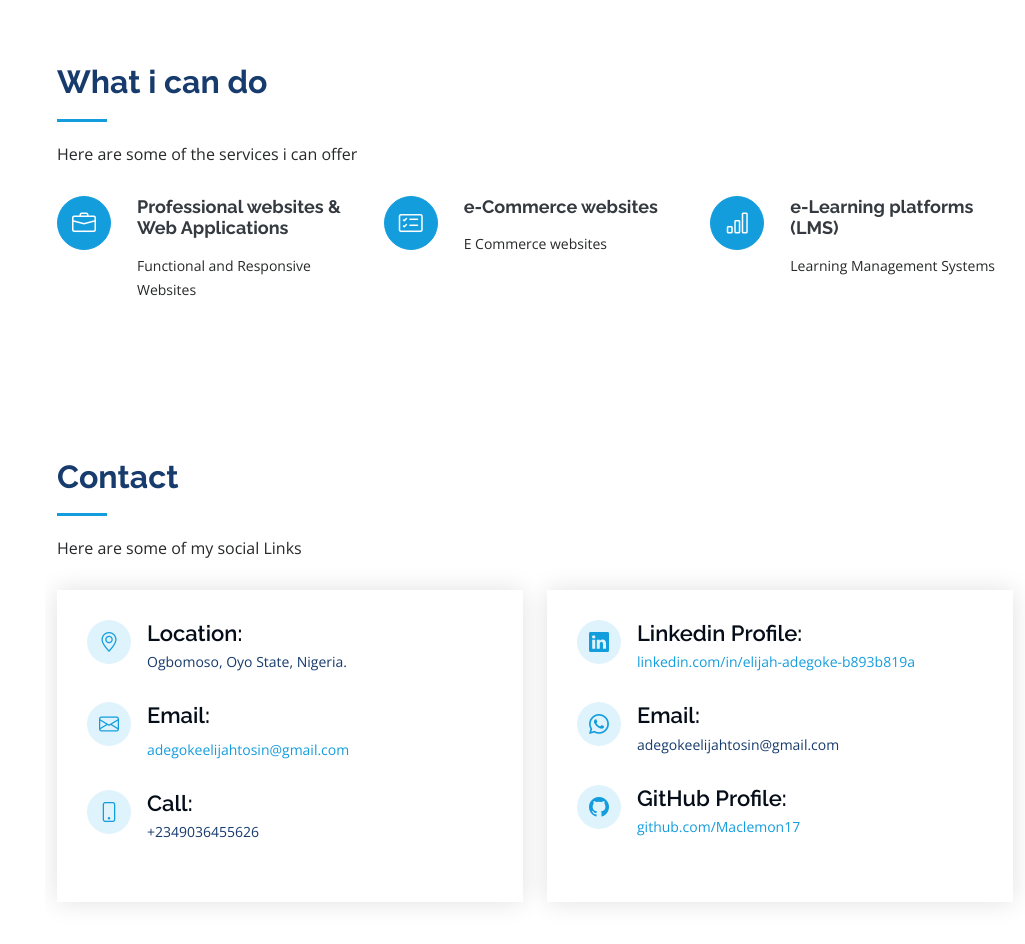
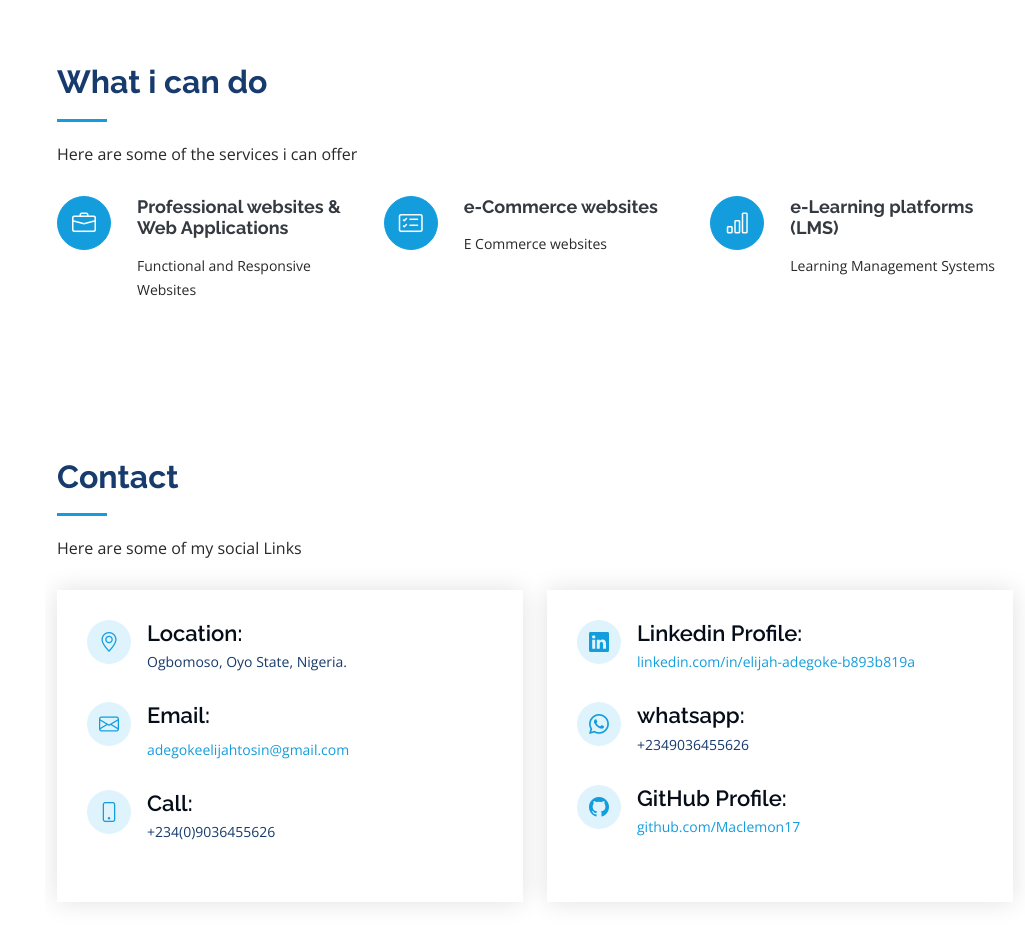
Before and after one commit to Maclemon17/portfolio, a plain HTML site: page index.html in a window 1280 px wide. Shown: the part 2814-3758 px from the top of the page, without its empty margins (255-1280 px from the left). Drawn offline with nearby package versions, Linux system fonts and the light colour scheme.

Commit message:
contact section changes

```diff
--- a/index.html
+++ b/index.html
@@ -498,7 +498,7 @@
 							<div class="phone">
 								<i class="bi bi-phone"></i>
 								<h4>Call:</h4>
-								<p>+2349036455626 </p>
+								<p>+234(0)9036455626 </p>
 							</div>
 
 						</div>
@@ -515,8 +515,8 @@
 
 							<div class="whatsapp">
 								<i class="bi bi-whatsapp"></i>
-								<h4>Email:</h4>
-								<p>adegokeelijahtosin@gmail.com</p>
+								<h4>whatsapp:</h4>
+								<p>+2349036455626</p>
 							</div>
 
 							<div class="GitHub">
```
